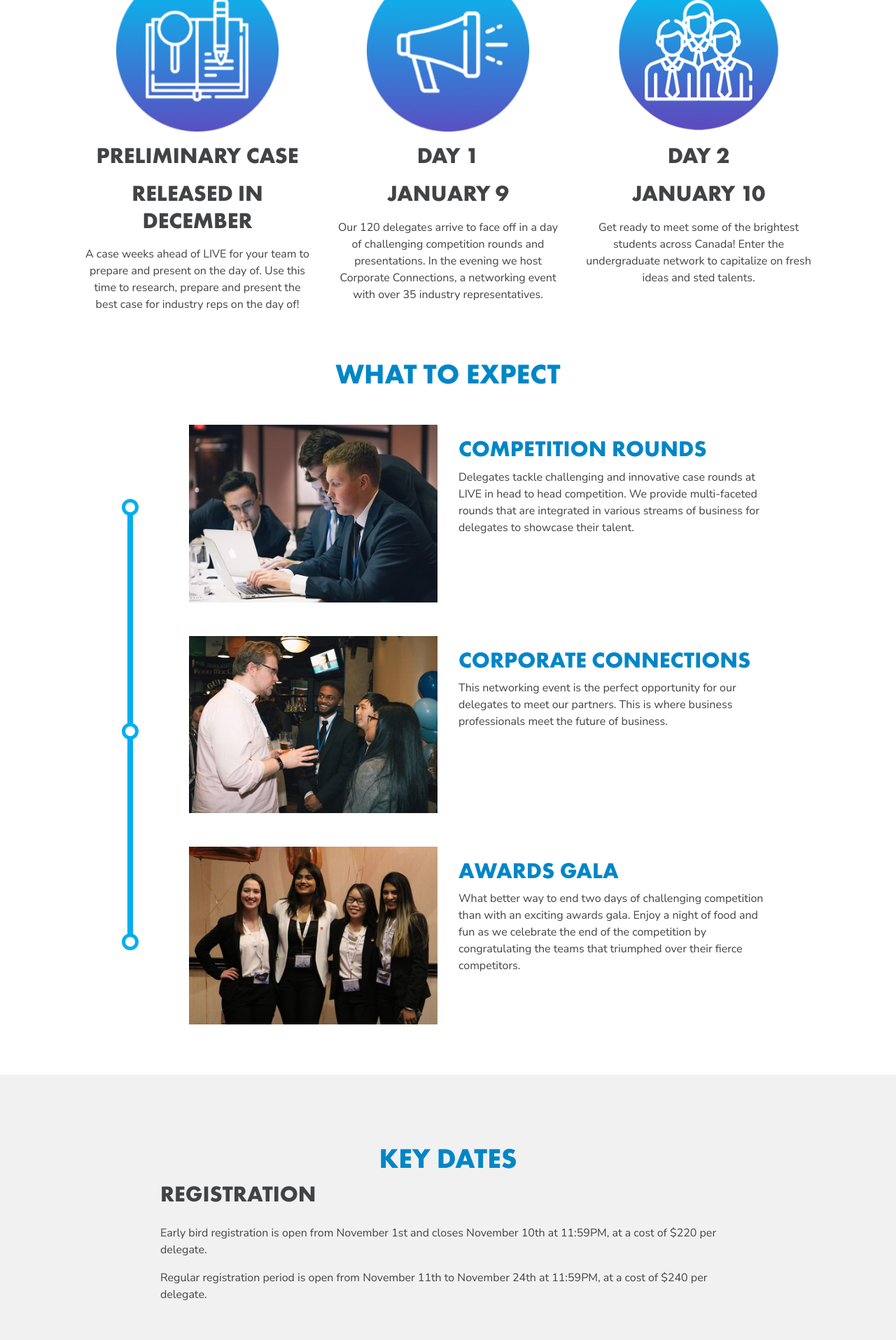
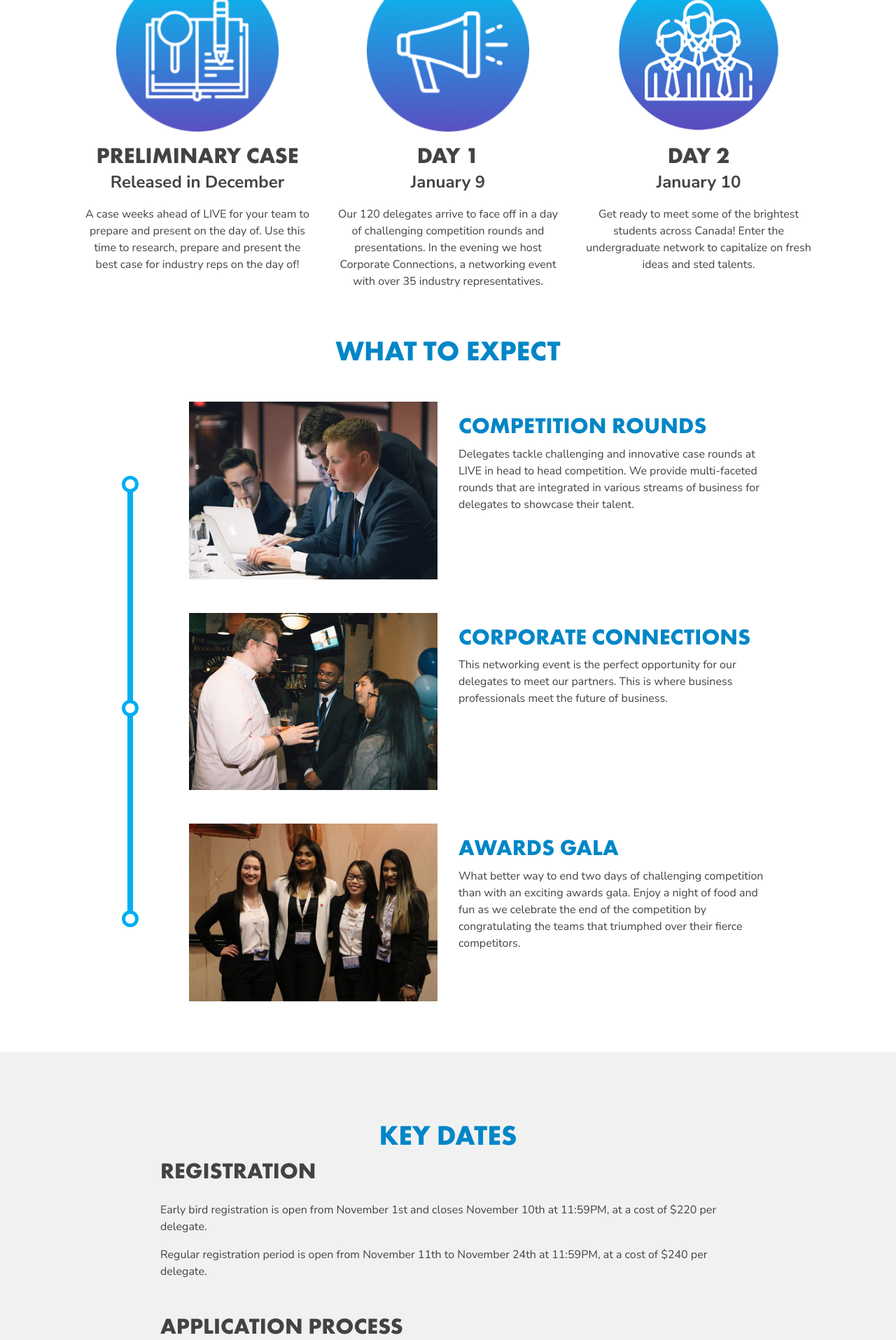
Before and after one commit to live-competition/live-competition.org, a Jekyll site: the page built from event/live-competition.html, in a window 1280 px wide. Shown: the part 1201-3116 px from the top of the page at 70% size. Built offline with Jekyll 4.4.1, drawn with Linux system fonts in a browser that asks for light colours; nearby versions of some CDN libraries.

Commit message:
Fixed font size for dates in the How it Works section

```diff
--- a/event/live-competition.html
+++ b/event/live-competition.html
@@ -39,9 +39,9 @@
         <img src="/assets/img/icons/curriculum-final-g.png" class="img-fluid px-5 px-sm-0 px-md-5">
       </div>
       <span class="font-secondary h2 d-block m-0 mt-3" data-aos="fade-left">Preliminary Case</span>
-      <span class="font-secondary h2 d-block m-0 mt-3" data-aos="fade-left">Released in December</span>
       <span class="text-center m-0 mt-3">
-        <p class="pt-3" data-aos="fade-left">A case weeks ahead of LIVE for your team to prepare and present on the day of. Use this time to research, prepare and present the best case for industry reps on the day of! </p>
+        <p data-aos = "fade-left"><strong><font size="+2">Released in December</font></strong></p>
+        <p data-aos="fade-left">A case weeks ahead of LIVE for your team to prepare and present on the day of. Use this time to research, prepare and present the best case for industry reps on the day of! </p>
       </span>
     </div>
 
@@ -50,9 +50,9 @@
         <img src="/assets/img/icons/marketing-final-g.png" class="img-fluid px-5 px-sm-0 px-md-5">
       </div>
       <span class="font-secondary h2 d-block m-0 mt-3" data-aos="fade-up">Day 1</span>
-      <span class="font-secondary h2 d-block m-0 mt-3" data-aos="fade-up">January 9</span>
       <span class="text-center m-0 mt-3">
-        <p class="pt-3" data-aos="fade-up">Our 120 delegates arrive to face off in a day of challenging competition rounds and presentations. In the evening we host Corporate Connections, a networking event with over 35 industry representatives.</p>
+        <p data-aos = "fade-up"><strong><font size="+2">January 9</font></strong></p>
+        <p data-aos="fade-up">Our 120 delegates arrive to face off in a day of challenging competition rounds and presentations. In the evening we host Corporate Connections, a networking event with over 35 industry representatives.</p>
       </span>
     </div>
 
@@ -61,9 +61,9 @@
         <img src="/assets/img/icons/employee-final-g.png" class="img-fluid px-5 px-sm-0 px-md-5">
       </div>
       <span class="font-secondary h2 d-block m-0 mt-3" data-aos="fade-right">Day 2</span>
-      <span class="font-secondary h2 d-block m-0 mt-3" data-aos="fade-right">January 10</span>
       <span class="text-center m-0 mt-3">
-        <p class="pt-3" data-aos="fade-right">Get ready to meet some of the brightest students across Canada! Enter the undergraduate network to capitalize on fresh ideas and sted talents.</p>
+        <p data-aos = "fade-right"><strong><font size="+2">January 10</font></strong></p>
+        <p data-aos="fade-right">Get ready to meet some of the brightest students across Canada! Enter the undergraduate network to capitalize on fresh ideas and sted talents.</p>
       </span>
     </div>
   </div>
```
